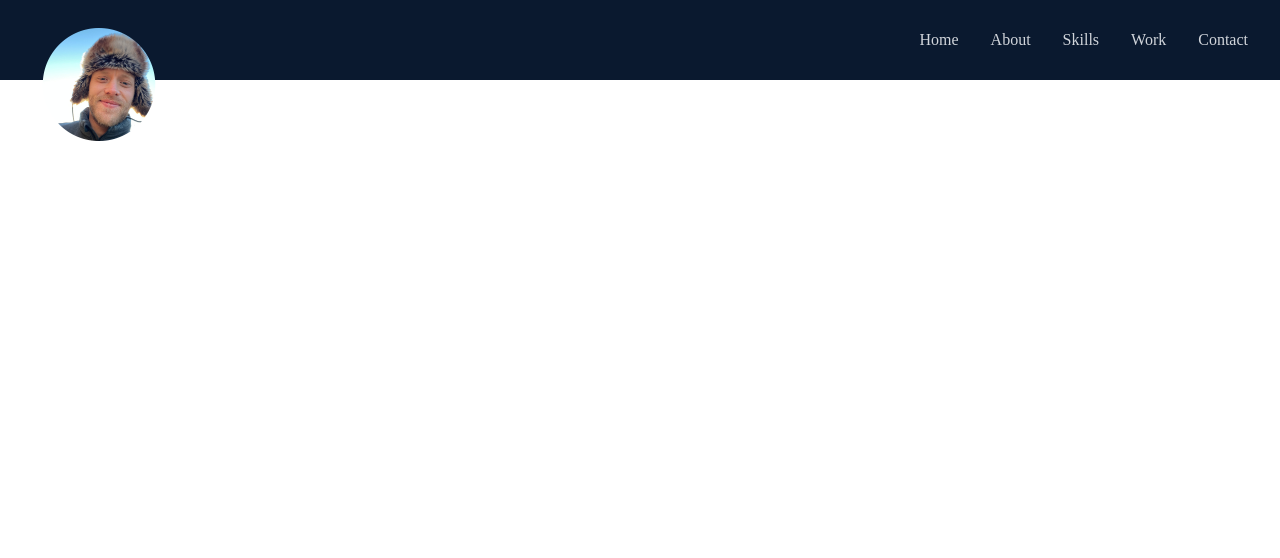
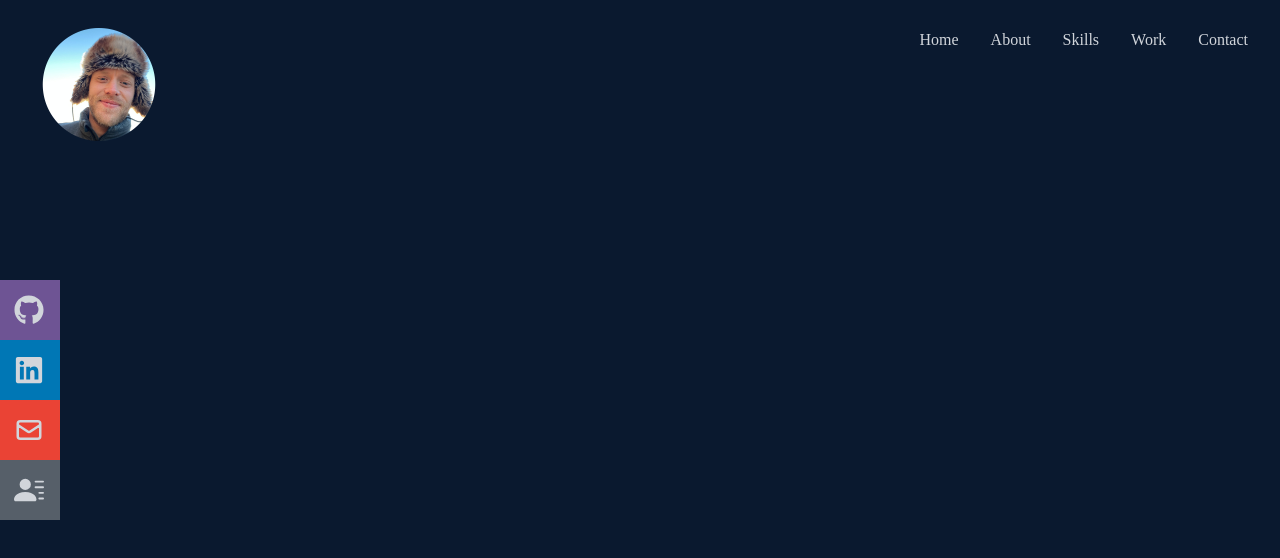
Before and after one commit to tagilv/portfolio-react, a React (Create React App) app: page / in a window 1280 px wide. Shown: the top 558 px of the page. Built offline with nearby package versions, Linux system fonts and the light colour scheme; the HTML template or start-up script is replaced by a standard one.

Commit message:
navbar done

```diff
--- a/src/App.js
+++ b/src/App.js
@@ -1,10 +1,12 @@
 import Navbar from "./components/Navbar";
+import Home from "./components/Home";
 
 
 function App() {
   return (
     <div >
       <Navbar />
+      <Home />
     </div>
   );
 }
--- /dev/null
+++ b/src/components/Home.jsx
@@ -0,0 +1,12 @@
+import React from 'react'
+import { HiArrowNarrowRight } from 'react-icons/hi'
+
+const Home = () => {
+  return (
+    <div className='w-full h-screen bg-[#0a192f]'>
+
+    </div>
+  )
+}
+
+export default Home
--- a/src/components/Navbar.jsx
+++ b/src/components/Navbar.jsx
@@ -1,5 +1,7 @@
 import React, { useState }from 'react'
-import { FaBars, FaTimes } from 'react-icons/fa'
+import { FaBars, FaTimes, FaGithub, FaLinkedin} from 'react-icons/fa'
+import { HiOutlineMail } from 'react-icons/hi'
+import { BsFillPersonLinesFill } from 'react-icons/bs'
 import avatar from '../assets/avatar.png'
 
 const Navbar = () => {
@@ -36,7 +38,30 @@
       </ul>
 
       {/* Social icons */}
-      <div className='hidden'></div>
+      <div className='hidden lg:flex fixed flex-col top-[35%] left-0'>
+        <ul>
+          <li className='w-[160px] h-[60px] flex justify-between items-center ml-[-100px] hover:ml-[-10px] duration-300 bg-[#6e5494]'>
+            <a className='flex justify-between items-center w-full text-gray-300'href="/">
+              Github <FaGithub size={30} />
+            </a>
+          </li>
+          <li className='w-[160px] h-[60px] flex justify-between items-center ml-[-100px] hover:ml-[-10px] duration-300 bg-[#0077B5]'>
+            <a className='flex justify-between items-center w-full text-gray-300'href="/">
+              LinkedIn <FaLinkedin size={30} />
+            </a>
+          </li>
+          <li className='w-[160px] h-[60px] flex justify-between items-center ml-[-100px] hover:ml-[-10px] duration-300 bg-[#EA4335]'>
+            <a className='flex justify-between items-center w-full text-gray-300'href="/">
+              Email <HiOutlineMail size={30} />
+            </a>
+          </li>
+          <li className='w-[160px] h-[60px] flex justify-between items-center ml-[-100px] hover:ml-[-10px] duration-300 bg-[#565f69]'>
+            <a className='flex justify-between items-center w-full text-gray-300'href="/">
+              Resume <BsFillPersonLinesFill size={30} />
+            </a>
+          </li>
+        </ul>
+      </div>
     </div>
   )
 }
```
